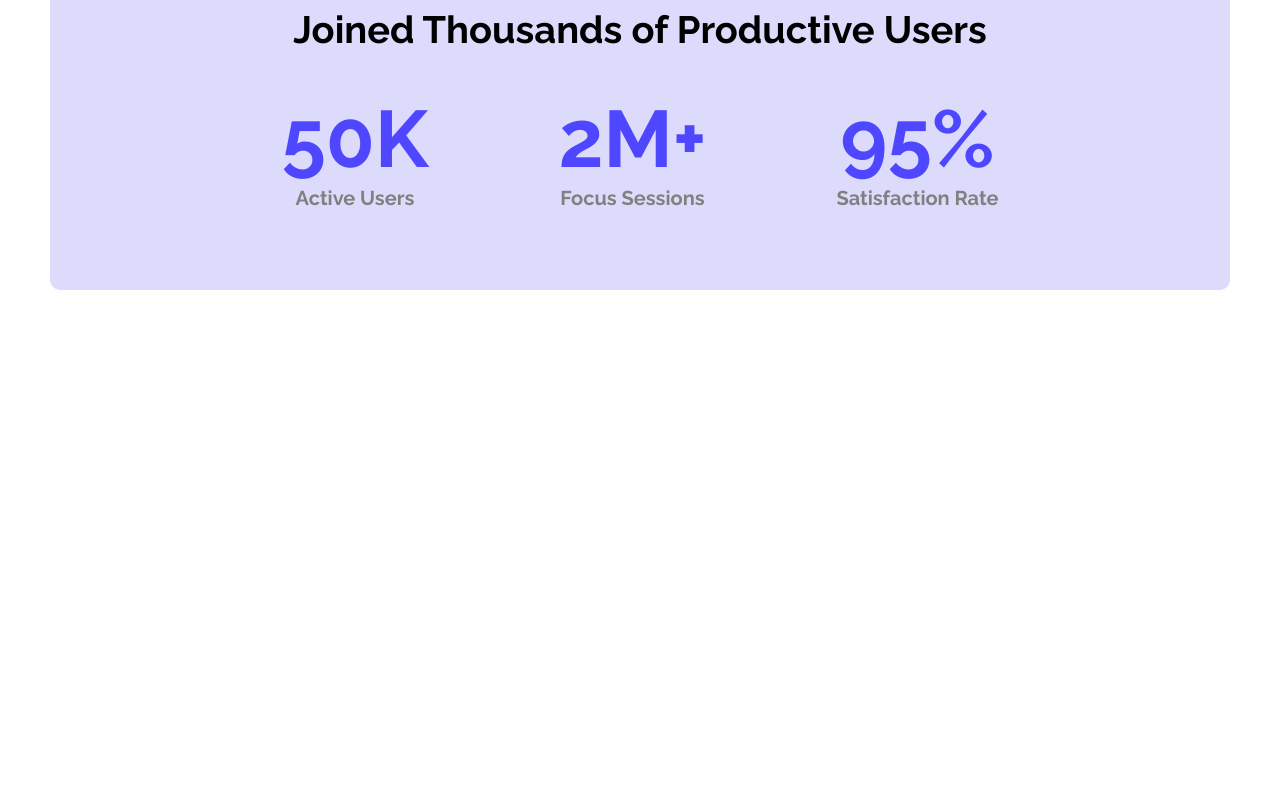
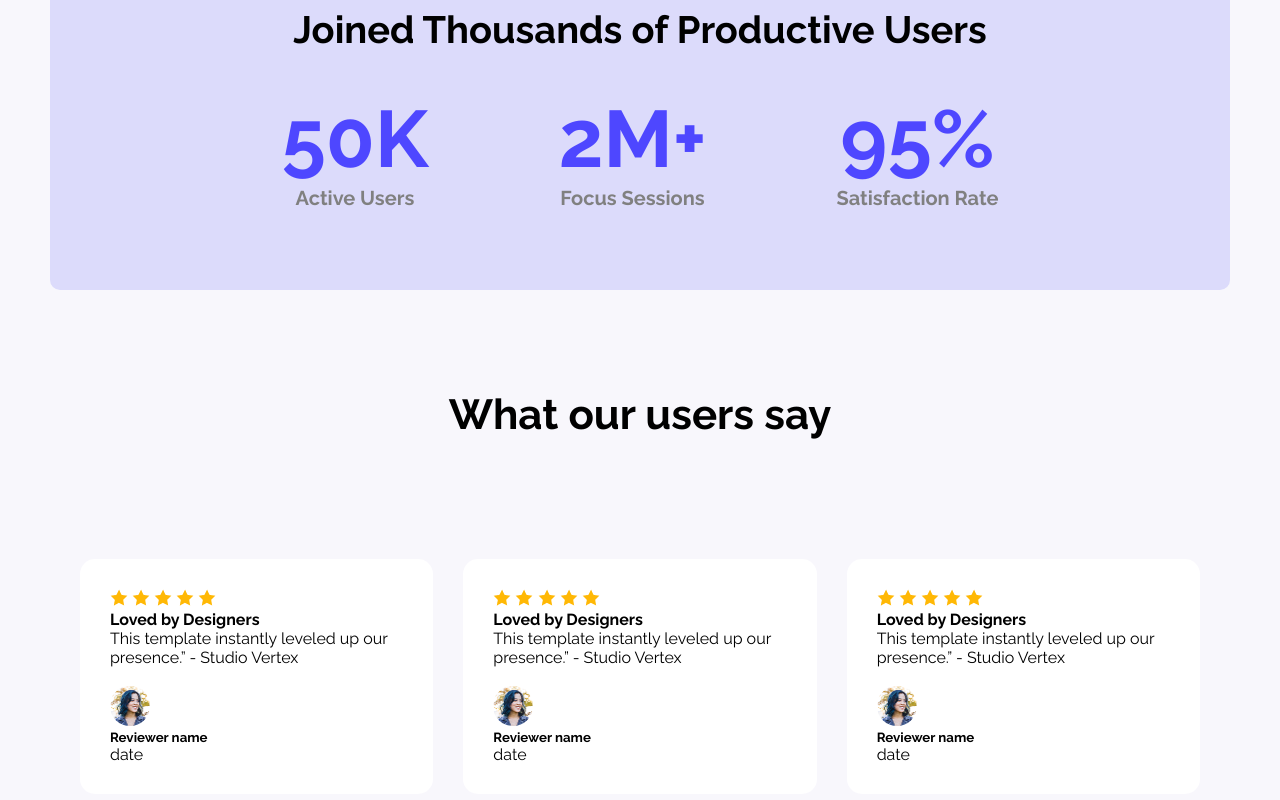
Before and after one commit to nidhi1020/PH_Assignment1, a plain HTML site: page index.html in a window 1280 px wide. Shown: the part 1359-2159 px from the top of the page. Before the commit the page ends 1749 px from the top, so only its background shows below. Drawn offline with Linux system fonts and the light colour scheme.

Commit message:
Add users say section

```diff
--- a/index.html
+++ b/index.html
@@ -9,7 +9,7 @@
     <link href="https://fonts.googleapis.com/css2?family=Raleway:ital,wght@0,100..900;1,100..900&display=swap" rel="stylesheet">
     <link rel="stylesheet" href="styles/style.css">
 </head>
-<body class="raleway-normal">
+<body class="raleway-normal" style="background-color: #f8f7fc;">
 
     <!-- Nav & Banner Section starts -->
     <header>
@@ -60,9 +60,49 @@
         </section>
         <!-- productive_user ends -->
 
-        <section>
-
+        <!-- users say starts -->
+        <section class="users-say">
+            <h3 style="text-align: center; margin-bottom: 80px; font-size: 42px;font-weight: bold;">What our users say</h3>
+            <div class="complement">
+                <div class="say">
+                    <img src="assets/icon-star.png" alt="">
+                    <img src="assets/icon-star.png" alt="">
+                    <img src="assets/icon-star.png" alt="">
+                    <img src="assets/icon-star.png" alt="">
+                    <img src="assets/icon-star.png" alt="">
+                    <h4>Loved by Designers</h4>
+                    <p>This template instantly leveled up our presence.” - Studio Vertex</p><br>
+                    <img style="height: 40px;width: 40px;border-radius: 50%;" src="assets/avatar.png" alt="">
+                    <h5>Reviewer name</h5>
+                    <p>date</p>
+                </div>
+                <div class="say">
+                    <img src="assets/icon-star.png" alt="">
+                    <img src="assets/icon-star.png" alt="">
+                    <img src="assets/icon-star.png" alt="">
+                    <img src="assets/icon-star.png" alt="">
+                    <img src="assets/icon-star.png" alt="">
+                    <h4>Loved by Designers</h4>
+                    <p>This template instantly leveled up our presence.” - Studio Vertex</p><br>
+                    <img style="height: 40px;width: 40px;border-radius: 50%;" src="assets/avatar.png" alt="">
+                    <h5>Reviewer name</h5>
+                    <p>date</p>
+                </div>
+                <div class="say">
+                    <img src="assets/icon-star.png" alt="">
+                    <img src="assets/icon-star.png" alt="">
+                    <img src="assets/icon-star.png" alt="">
+                    <img src="assets/icon-star.png" alt="">
+                    <img src="assets/icon-star.png" alt="">
+                    <h4>Loved by Designers</h4>
+                    <p>This template instantly leveled up our presence.” - Studio Vertex</p><br>
+                    <img style="height: 40px;width: 40px;border-radius: 50%;" src="assets/avatar.png" alt="">
+                    <h5>Reviewer name</h5>
+                    <p>date</p>
+                </div>
+            </div>
         </section>
+        <!-- users say ends -->
 
     </main>
     <footer>
--- a/styles/style.css
+++ b/styles/style.css
@@ -1,6 +1,7 @@
 *{
     margin: 0;
     padding: 0;
+
 
 }
 /* font use */
@@ -111,3 +112,22 @@ nav button,.parent button,.action button{
     font-size: 20px;
     color: gray;
 }
+/* users say */
+.user-say{
+    padding: 60px 20px;
+}
+.complement{
+    display: flex;
+    justify-content: center;
+    gap: 30px;
+    background-color: #f8f7fc;
+    margin: 50px 80px;
+
+}
+.say{
+    margin-top: 40px;
+    background-color: white;
+    border-radius: 15px ;
+    padding: 30px;
+
+}
```
